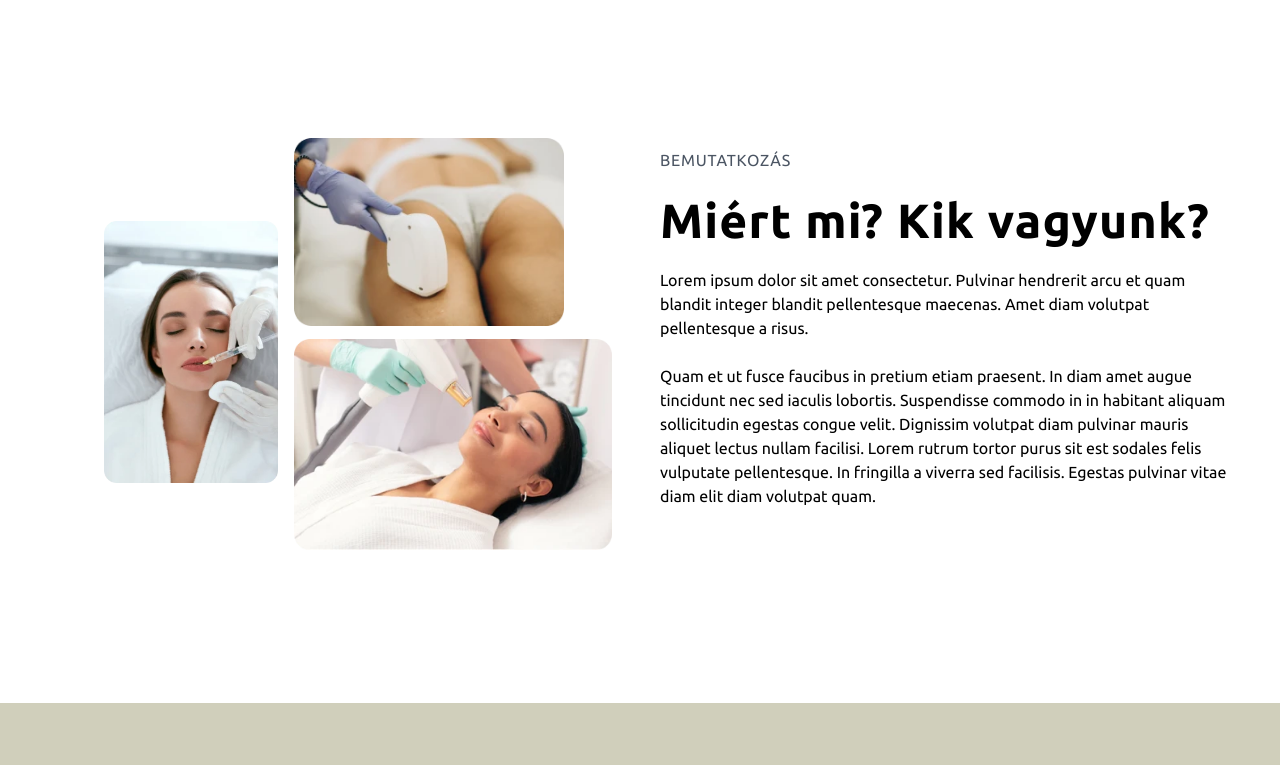
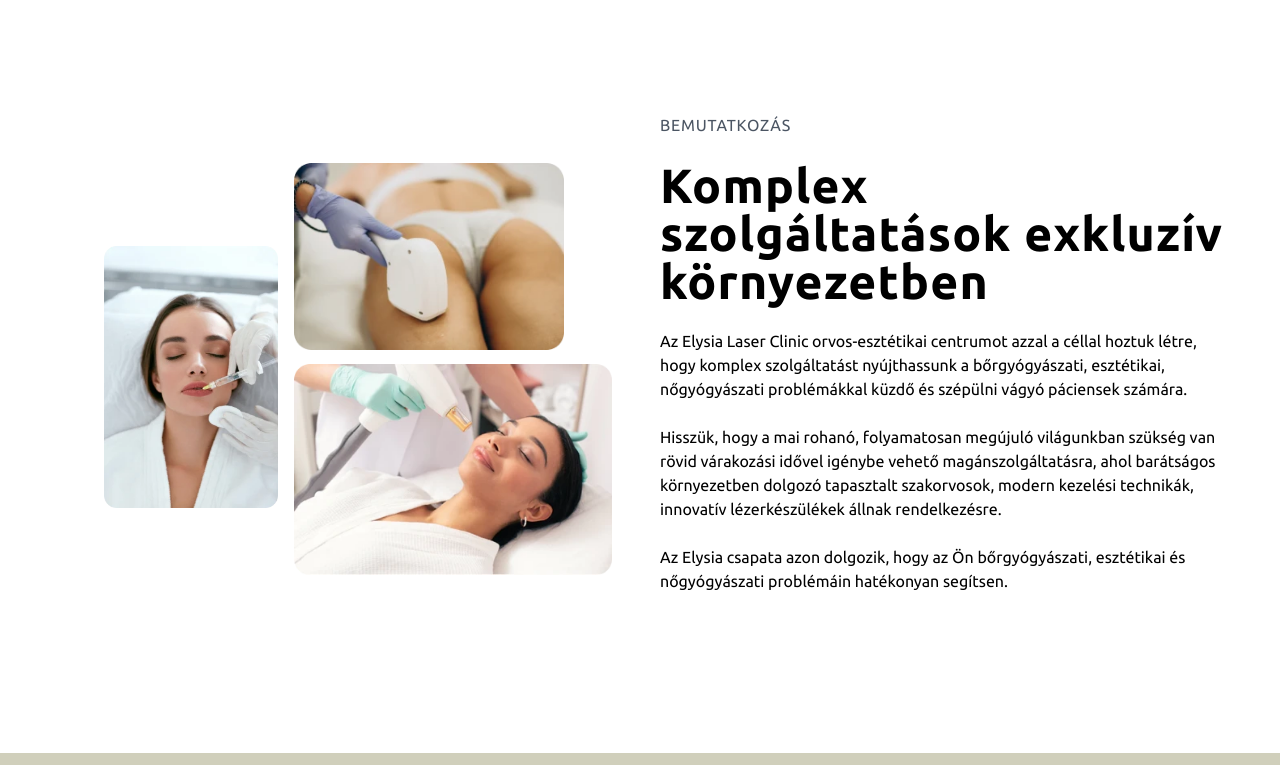
Before and after one commit to omgzsa/elysia-app, a Vue app in the folder frontend/: page / in a window 1280 px wide. Shown: the part 1310-2075 px from the top of the page. Built offline with nearby package versions, Linux system fonts and the light colour scheme; no server answers.

Commit message:
deleted dummy text, changed component copy

```diff
--- a/frontend/src/views/HomeView.vue
+++ b/frontend/src/views/HomeView.vue
@@ -100,25 +100,25 @@ slug: "",
     <section>
       <HomeServices title="Kiemelt szolgáltatások" :services="services">
         <template #description>
-          Lorem ipsum dolor sit amet consectetur. Pulvinar hendrerit arcu et
-          quam blandit integer blandit pellentesque maecenas. Amet diam volutpat
-          pellentesque a risus.
+          Jól képzett orvosaink, magas színvonalon, csúcsminőségű készülékeink
+          segítségével végzik az Ön számára leginkább megfelelő kezeléseket. Az
+          Ön elégedettsége a mi motivációnk.
         </template>
       </HomeServices>
     </section>
     <section>
-      <HomeIntroduction title="Miért mi? Kik vagyunk?">
+      <HomeIntroduction title="Komplex szolgáltatások exkluzív környezetben">
         <template #introduction>
-          Lorem ipsum dolor sit amet consectetur. Pulvinar hendrerit arcu et
-          quam blandit integer blandit pellentesque maecenas. Amet diam volutpat
-          pellentesque a risus.<br /><br />
-          Quam et ut fusce faucibus in pretium etiam praesent. In diam amet
-          augue tincidunt nec sed iaculis lobortis. Suspendisse commodo in in
-          habitant aliquam sollicitudin egestas congue velit. Dignissim volutpat
-          diam pulvinar mauris aliquet lectus nullam facilisi. Lorem rutrum
-          tortor purus sit est sodales felis vulputate pellentesque. In
-          fringilla a viverra sed facilisis. Egestas pulvinar vitae diam elit
-          diam volutpat quam.
+          Az Elysia Laser Clinic orvos-esztétikai centrumot azzal a céllal
+          hoztuk létre, hogy komplex szolgáltatást nyújthassunk a
+          bőrgyógyászati, esztétikai, nőgyógyászati problémákkal küzdő és
+          szépülni vágyó páciensek számára. <br /><br />
+          Hisszük, hogy a mai rohanó, folyamatosan megújuló világunkban szükség
+          van rövid várakozási idővel igénybe vehető magánszolgáltatásra, ahol
+          barátságos környezetben dolgozó tapasztalt szakorvosok, modern
+          kezelési technikák, innovatív lézerkészülékek állnak rendelkezésre.<br /><br />
+          Az Elysia csapata azon dolgozik, hogy az Ön bőrgyógyászati, esztétikai
+          és nőgyógyászati problémáin hatékonyan segítsen.
         </template>
       </HomeIntroduction>
     </section>
```
